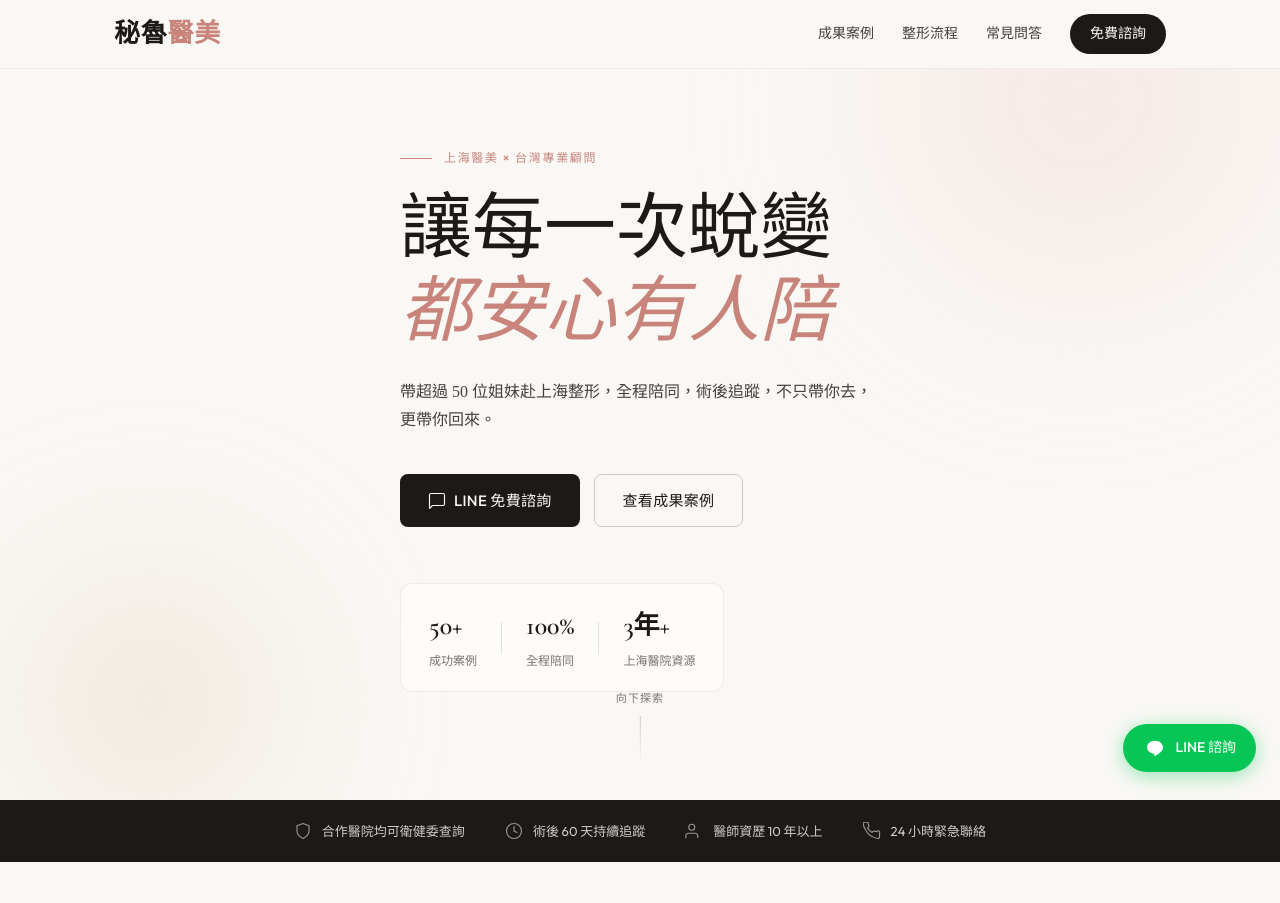
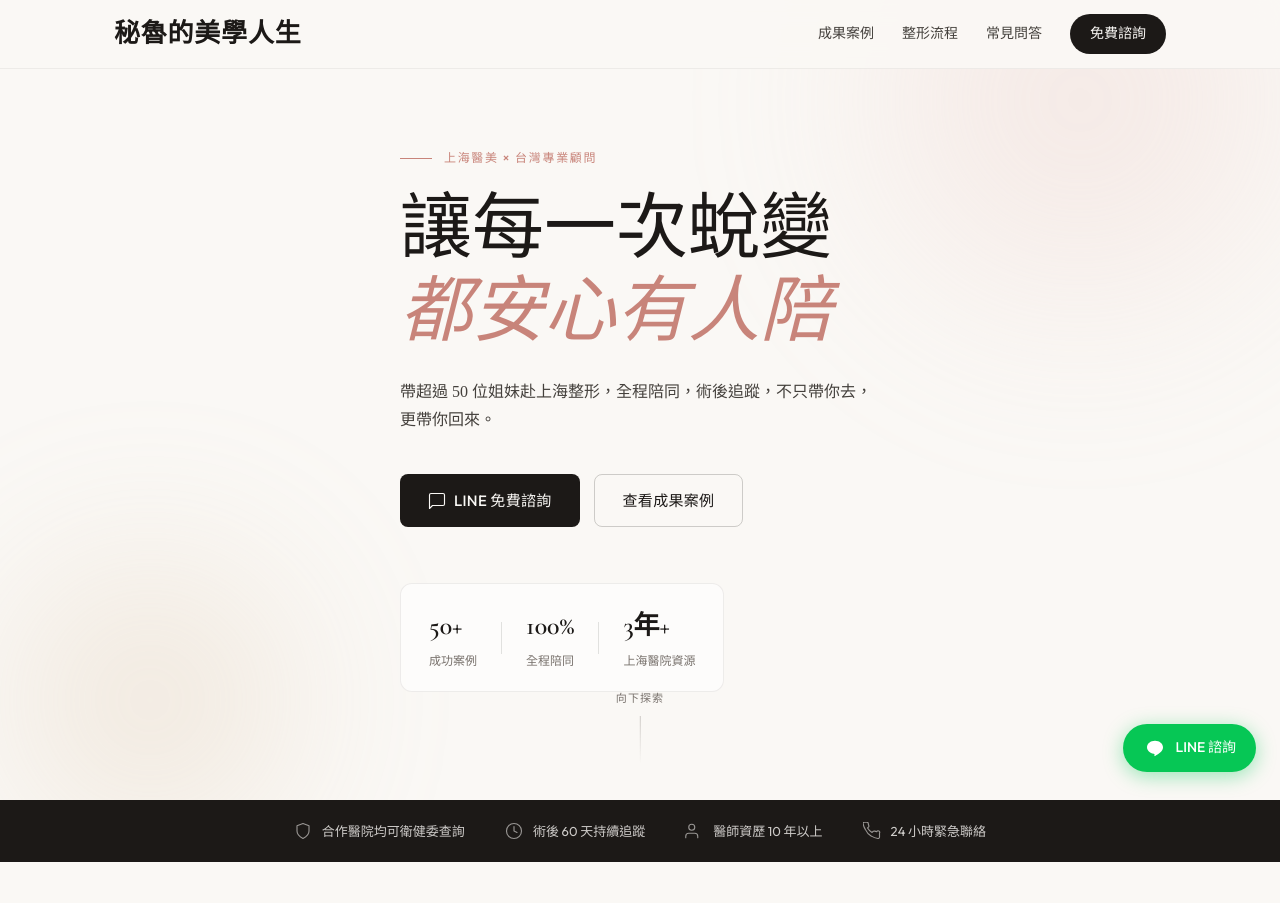
Before and after one commit to XiXiaoYue63/yimei-site, a plain HTML site: page public/index.html in a window 1280 px wide. Shown: the top 903 px of the page. Drawn offline with nearby package versions, Linux system fonts and the light colour scheme.

Commit message:
fix nav logo text

```diff
--- a/public/index.html
+++ b/public/index.html
@@ -209,7 +209,7 @@ img{display:block;max-width:100%}
 
 <nav class="nav" id="nav">
   <div class="nav-inner">
-    <a href="#" class="nav-logo">秘魯<span>醫美</span></a>
+    <a href="#" class="nav-logo">秘魯的美學人生</a>
     <div class="nav-links">
       <a href="#cases">成果案例</a>
       <a href="#process">整形流程</a>
@@ -352,7 +352,7 @@ img{display:block;max-width:100%}
 <footer class="footer">
   <div class="container">
     <div class="footer-inner">
-      <div class="footer-brand"><p class="footer-logo">秘魯<span>醫美</span></p><p>專業上海醫美顧問，讓每一次蛻變都安心有人陪。</p></div>
+      <div class="footer-brand"><p class="footer-logo">秘魯的美學人生</p><p>專業上海醫美顧問，讓每一次蛻變都安心有人陪。</p></div>
       <div class="footer-links"><a href="#cases">成果案例</a><a href="#process">整形流程</a><a href="#faq">常見問答</a><a href="#contact">立即諮詢</a></div>
     </div>
     <div class="footer-bottom"><p>© 2026 秘魯的美學人生 All Rights Reserved</p><p>所有案例照片均獲客戶授權使用</p></div>
```
